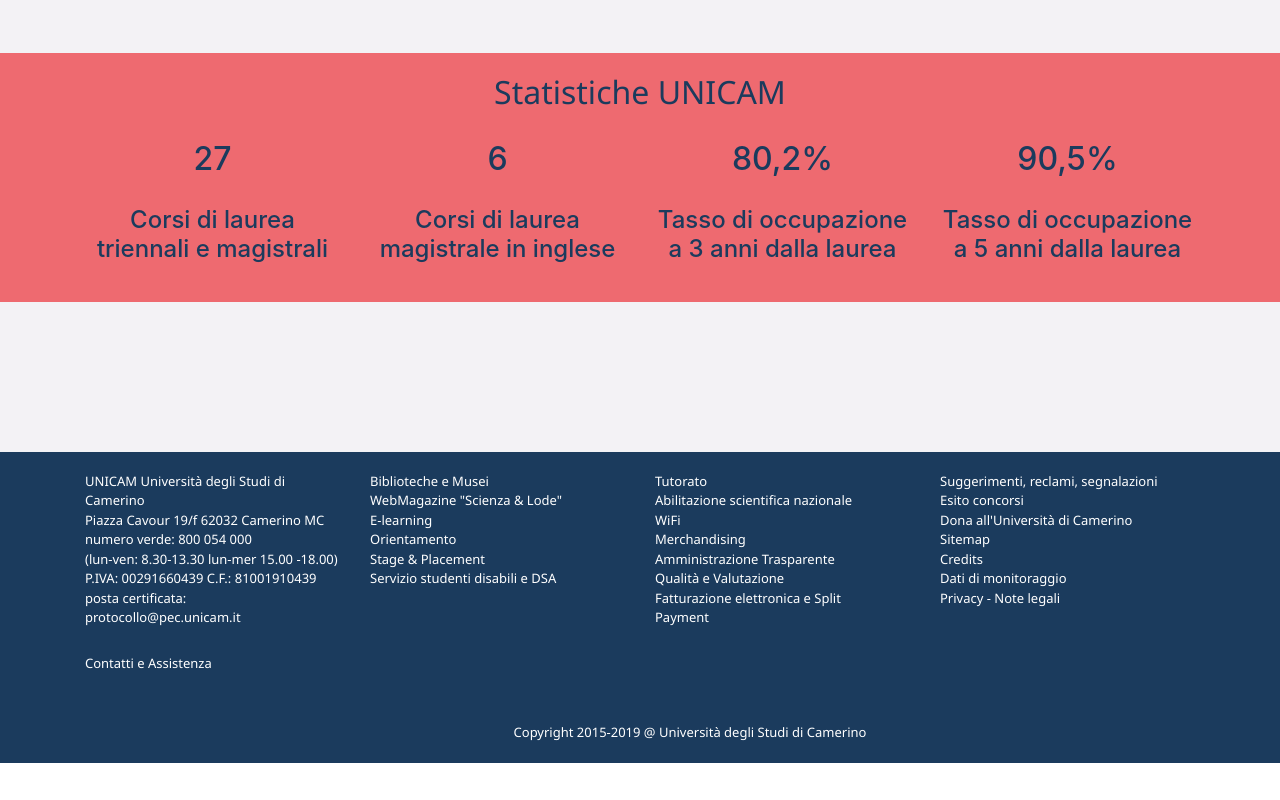
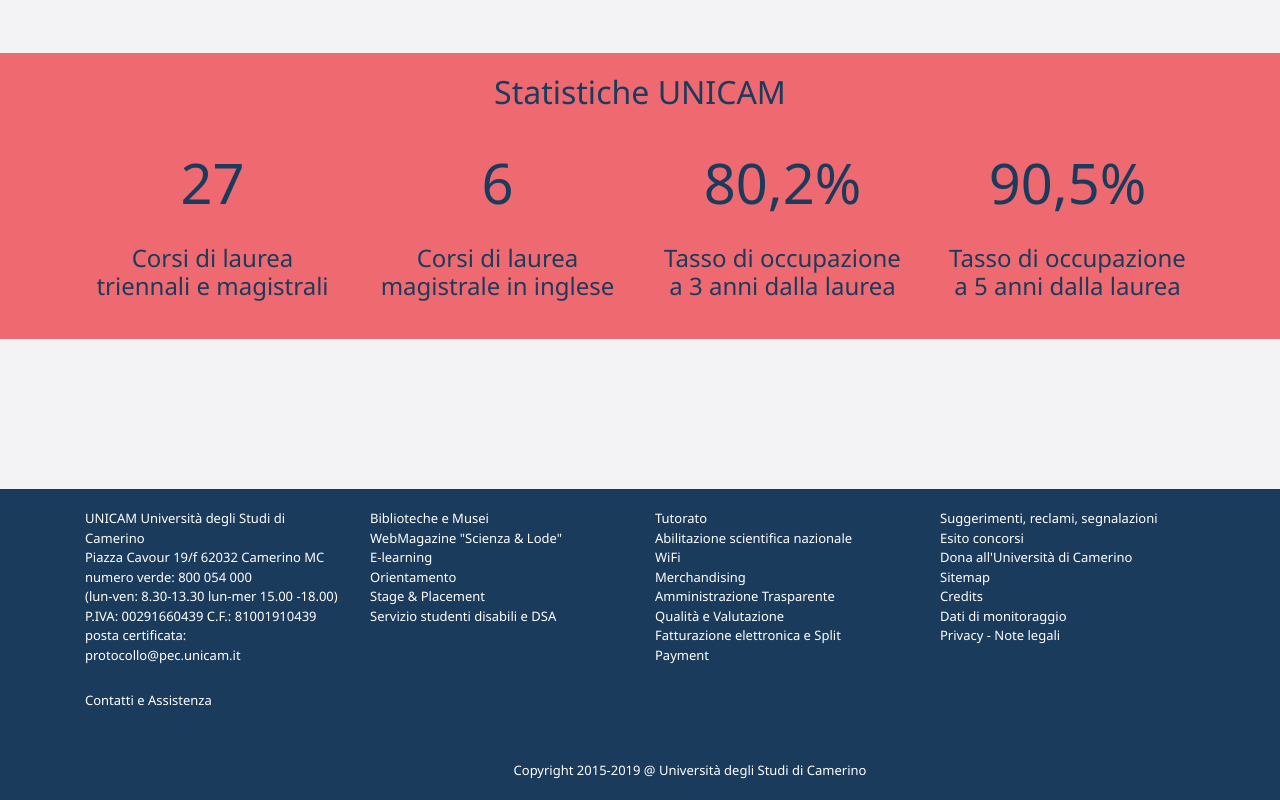
Before and after one commit to mik97/University-Website, a React (Create React App) app in the folder prototype/: page / in a window 1280 px wide. Shown: the part 1425-2225 px from the top of the page. Before the commit the page ends 2188 px from the top, so only its background shows below. Built offline with nearby package versions, Linux system fonts and the light colour scheme.

Commit message:
modified statistics component

```diff
--- a/prototype/src/component/Statistics.js
+++ b/prototype/src/component/Statistics.js
@@ -13,16 +13,16 @@
         </Row>
         <Row className="secondValue">
           <Col>
-            <h2>27</h2>
+            <span className="value">27</span>
           </Col>
           <Col>
-            <h2>6</h2>
+            <span className="value">6</span>
           </Col>
           <Col>
-            <h2>80,2%</h2>
+            <span className="value">80,2%</span>
           </Col>
           <Col>
-            <h2>90,5%</h2>
+            <span>90,5%</span>
           </Col>
         </Row>
         <Row className="thirdInfo">
--- a/prototype/src/css/Statistics.css
+++ b/prototype/src/css/Statistics.css
@@ -9,9 +9,12 @@
   text-align: center;
   margin-top: 20px;
   color: #1b3b5d;
+  font-size: 56px;
+  font-family: "Segoe UI", sans-serif;
 }
 
 .thirdInfo {
+  font-family: "Segoe UI", sans-serif;
   text-align: center;
   margin-top: 20px;
   padding-bottom: 30px;
```
Also changed, not shown: prototype/src/immagini/background_statistics.jpg (added).
